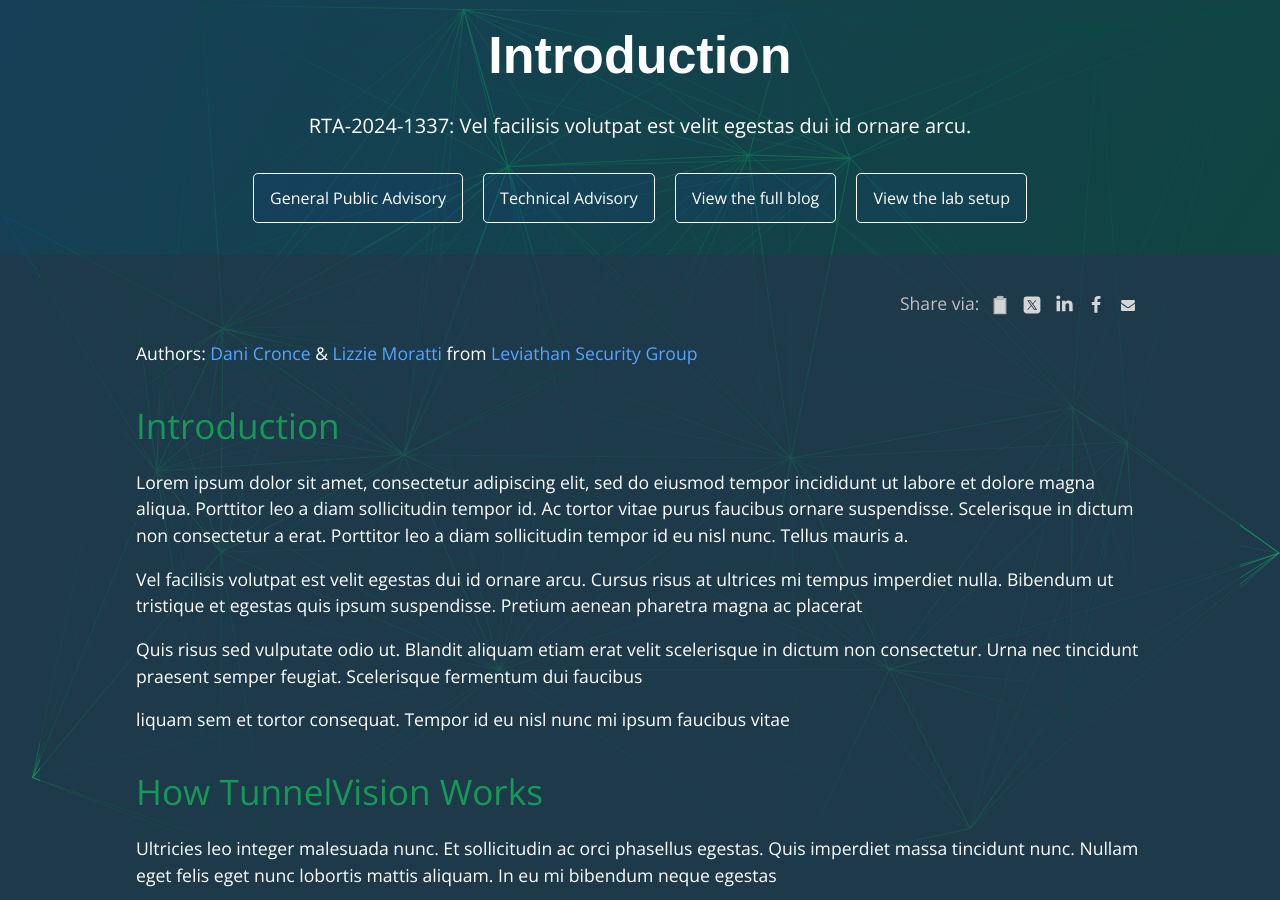
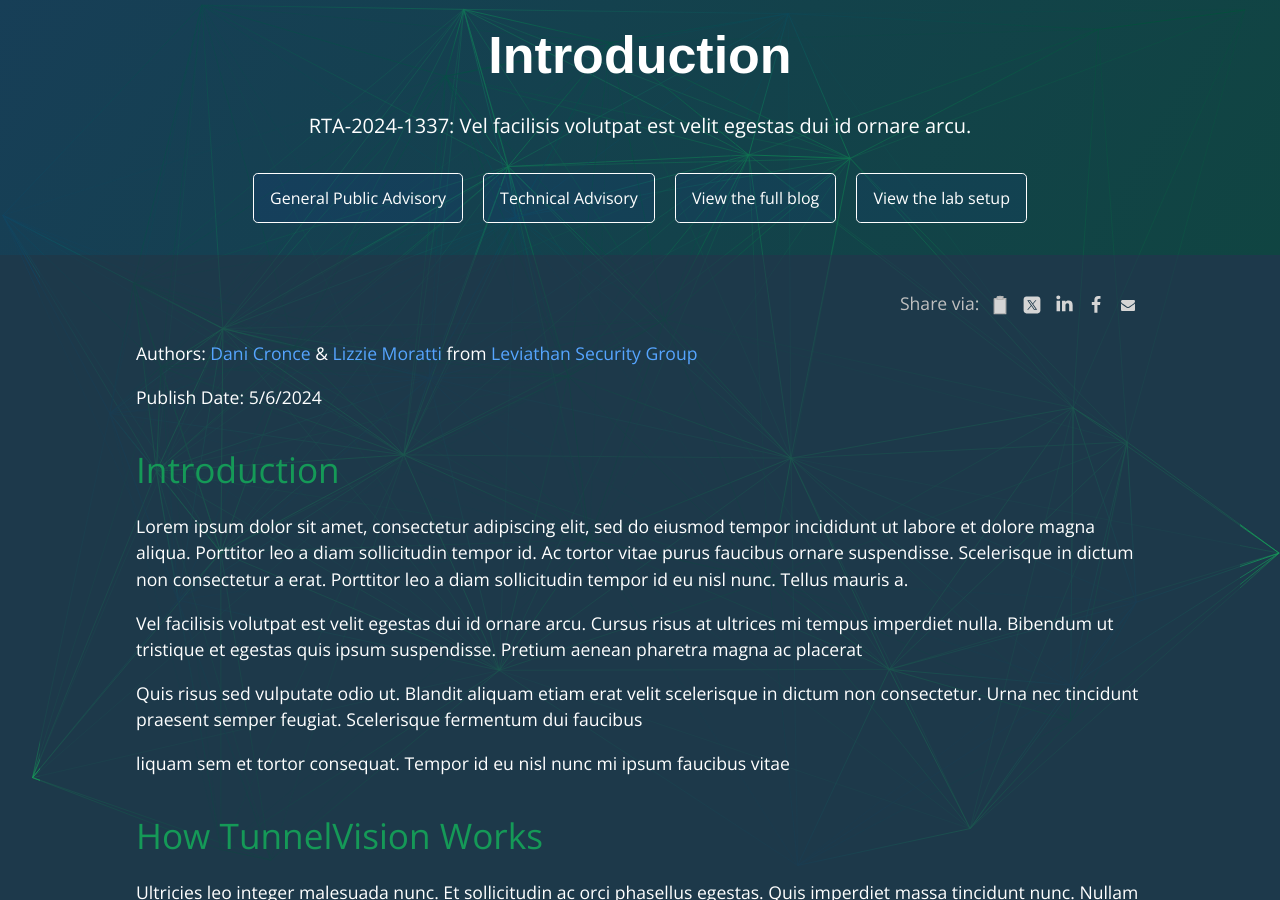
Before and after one commit to lmoratti/tunnelvisionbug, a Jekyll site: the page built from index.md, in a window 1280 px wide and 900 px high. Built offline with Jekyll 4.4.1, drawn with Linux system fonts in a browser that asks for light colours; our own code applies the rules of GitHub Pages for plain Markdown files.

Commit message:
add release date

```diff
--- a/_includes/share-buttons.html
+++ b/_includes/share-buttons.html
@@ -29,7 +29,7 @@
 </style>
 
 <span style="color: silver;">Share via: </span><div id="share-buttons">
-    <div class="clipboard" title="Copy via clipboard for Slack, Discord, Telegram, etc" onclick="navigator.clipboard.writeText('{{ site.url }}{{ pageurl }} A local network VPN leaking technique that affects all routing-based VPNs. CVE-2024-3661')">
+    <div class="clipboard" title="Copy via clipboard for Slack, Discord, Telegram, etc" onclick="navigator.clipboard.writeText('{{ site.url }}{{ pageurl }} ')">
         <svg xmlns="http://www.w3.org/2000/svg" viewBox="0 0 1792 1792">
             <path d="M384,320 H1408 V1664 H384 V320" stroke="#b3b3b3" stroke-width="120"/>
             <path d="M640,160 H1152 V384 H640 V160" stroke="#b3b3b3" stroke-width="120" />
--- a/_layouts/default.html
+++ b/_layouts/default.html
@@ -29,6 +29,7 @@
 
       <div align="right" padding-left=10% >{% include share-buttons.html %}</div>
       <p align="padding-left">Authors: <a href="https://www.linkedin.com/in/danicronce/">Dani Cronce</a> & <a href="https://www.linkedin.com/in/lmoratti/">Lizzie Moratti</a> from <a href="https://www.leviathansecurity.com/">Leviathan Security Group</a></p>
+      <p>Publish Date: 5/6/2024</p>
       {{ content }}
       <footer class="site-footer">
         <span class="site-footer-credits">
```
